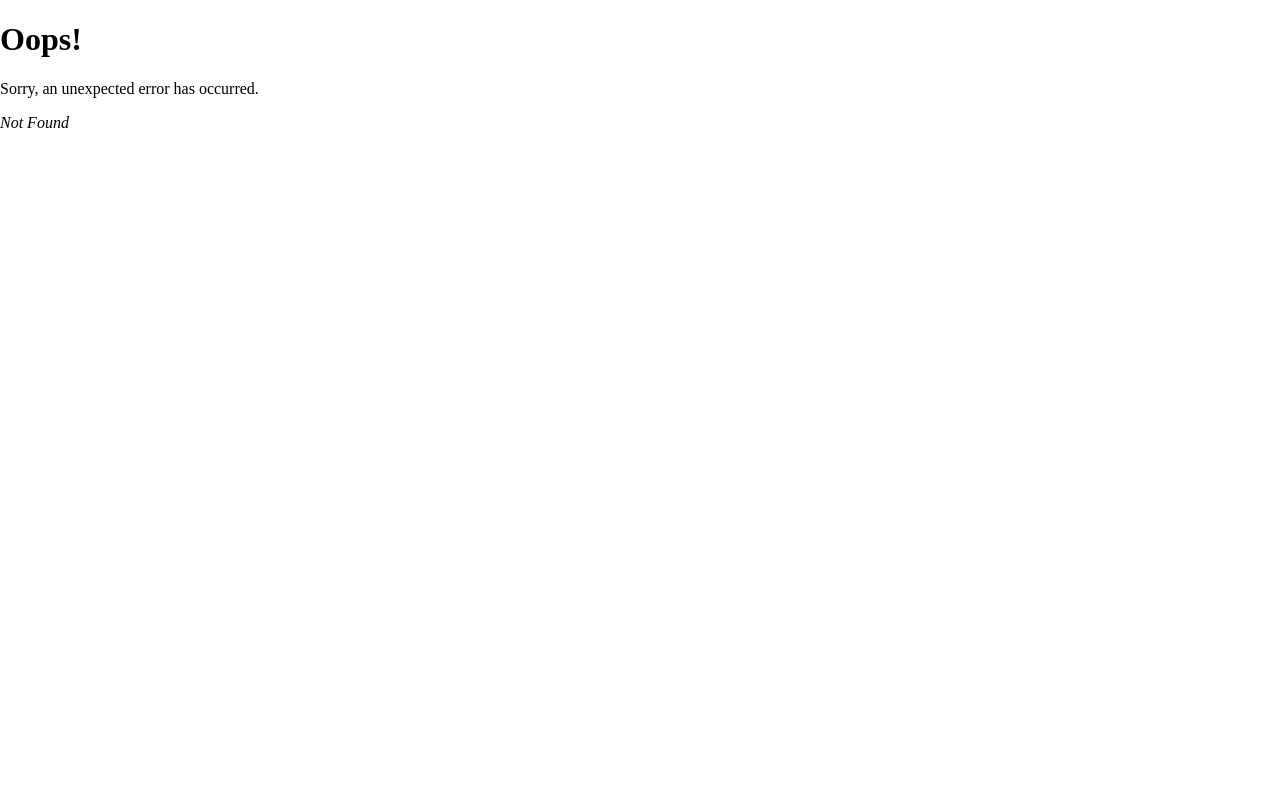
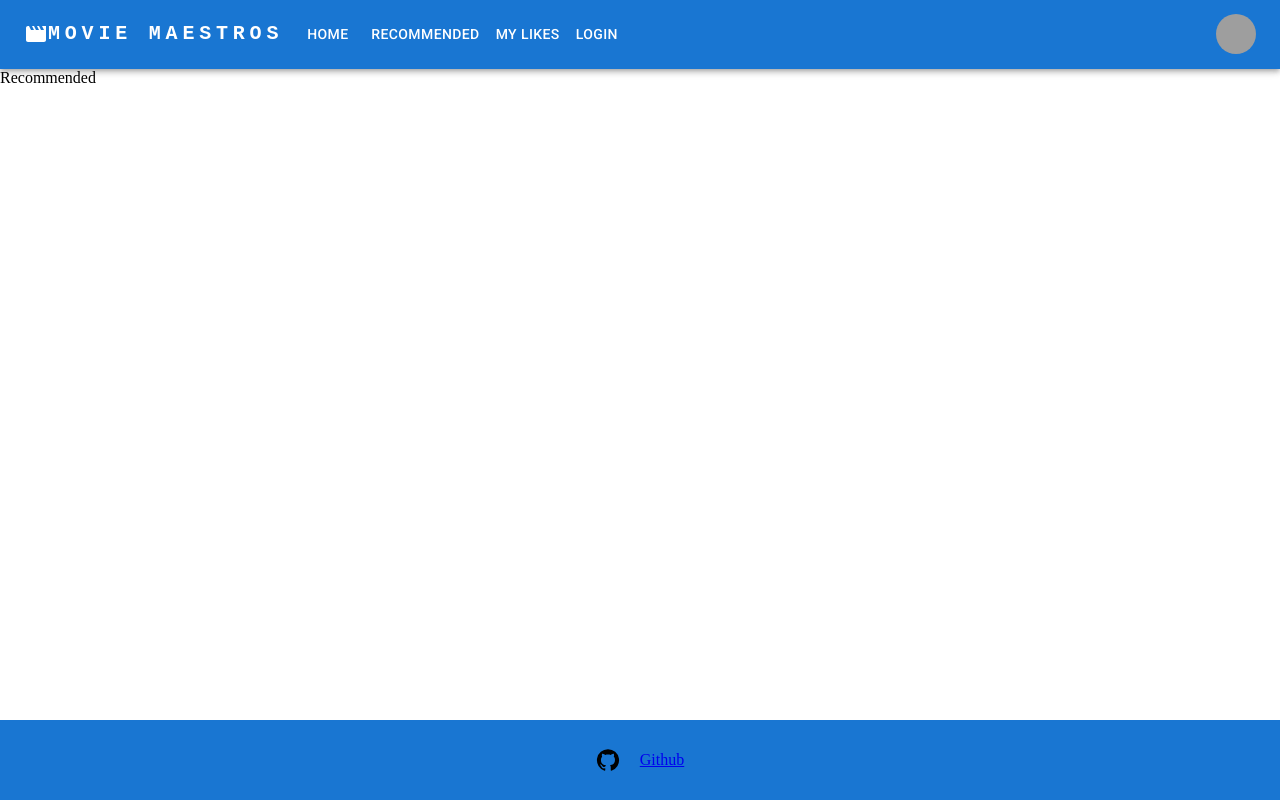
Before and after one commit to crypticsurfer/Movie-Maestros, a React (Vite) app in the folder client/: page /recommended in a window 1280 px wide. Before the commit this address had no page. Built offline with nearby package versions, Linux system fonts and the light colour scheme; grey boxes are pictures that could not be loaded.

Commit message:
added recommended and my likes pages

```diff
--- a/client/src/components/Header.jsx
+++ b/client/src/components/Header.jsx
@@ -136,6 +136,8 @@
               ))}
             </Box>
 
+
+  {/* nav dropdown */}
             <Box sx={{ flexGrow: 0 }}>
               <Tooltip title="Open settings">
                 <IconButton onClick={handleOpenUserMenu} sx={{ p: 0 }}>
--- /dev/null
+++ b/client/src/pages/MyLikes.jsx
@@ -0,0 +1,7 @@
+function MyLikes (){
+  return(
+    <div>My LIKES</div>
+  )
+}
+
+export default MyLikes;
--- /dev/null
+++ b/client/src/pages/Recommended.jsx
@@ -0,0 +1,9 @@
+function Recommended (){
+  return(
+    <div>
+      Recommended
+    </div>
+  )
+}
+
+export default Recommended;
```
Also changed, not shown: client/src/main.jsx (+10 -4 lines).
